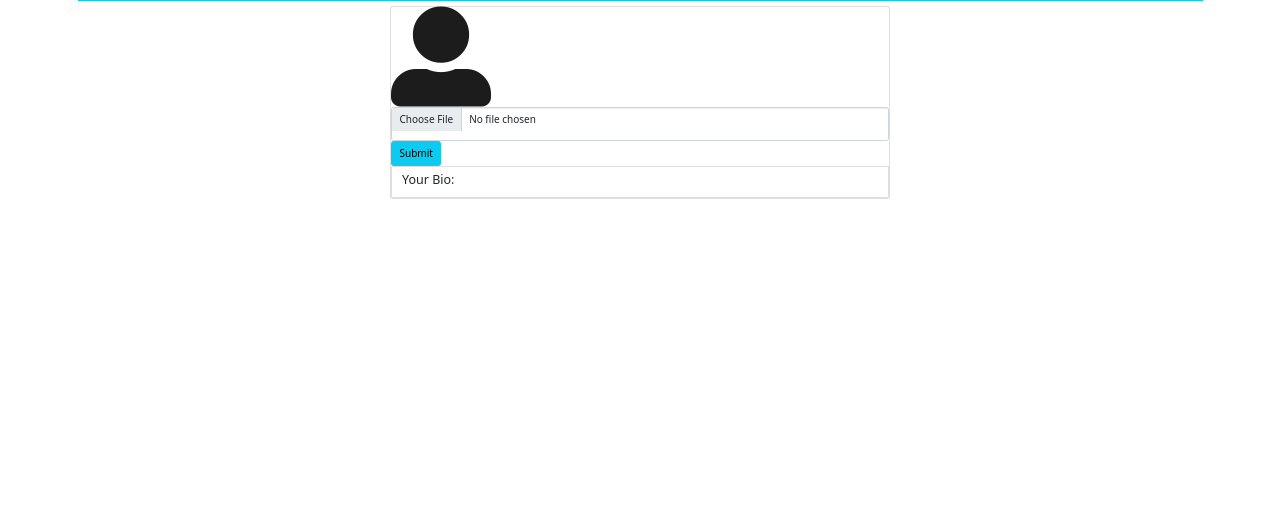
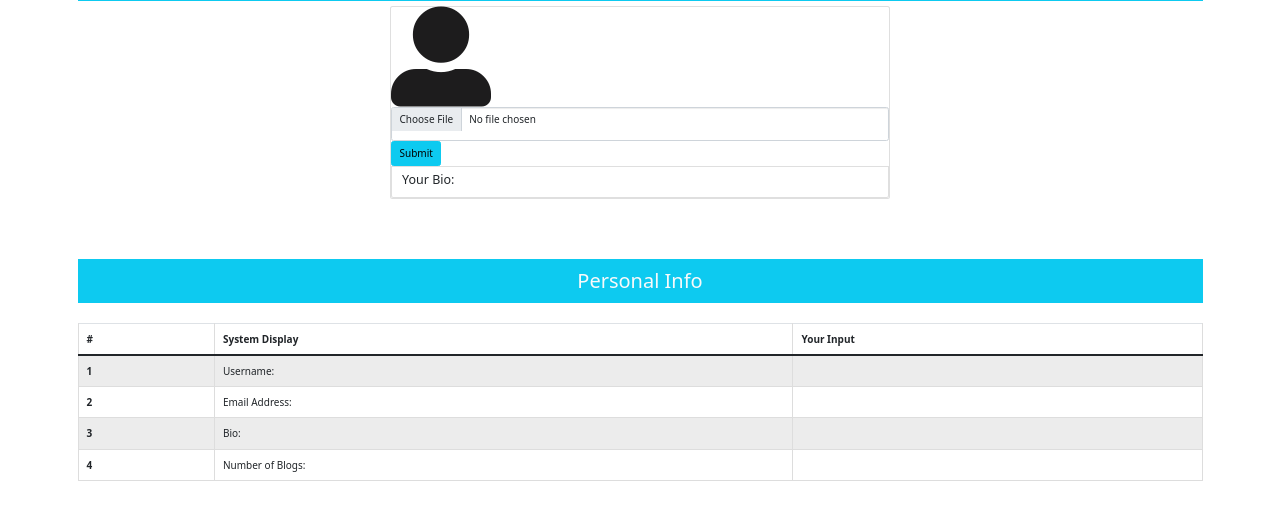
Before and after one commit to LawiOtieno/lawi-blog, a Flask app: template app/templates/profile/profile.html in a window 1280 px wide. Shown: the part 125-645 px from the top of the page. Run offline with Flask 2, Linux system fonts and the light colour scheme; the template is opened without the code that fills it, so the values that code supplies are empty; some libraries are stand-ins or nearby versions.

Commit message:
profile table template created

```diff
--- a/app/templates/profile/profile.html
+++ b/app/templates/profile/profile.html
@@ -43,5 +43,44 @@
       {% endif %}
 
 
+  <br><br>
+  <div>
+    <h2 class="text-center bg-info text-light p-3">Personal Info</h2>
+
+    <!-- Start Table Info -->
+    <br>
+    <table class="table table-striped table-bordered">
+      <thead>
+        <tr>
+          <th scope="col">#</th>
+          <th scope="col">System Display</th>
+          <th scope="col">Your Input</th>
+        </tr>
+      </thead>
+      <tbody>
+        <tr>
+          <th scope="row">1</th>
+          <td>Username:</td>
+          <td>{{user.username| capitalize}}</td>
+        </tr>
+        <tr>
+          <th scope="row">2</th>
+          <td>Email Address:</td>
+          <td>{{user.email}}</td>
+        </tr>
+        <tr>
+          <th scope="row">3</th>
+          <td>Bio:</td>
+          <td>{{user.bio}}</td>
+        </tr>
+        <tr>
+          <th scope="row">4</th>
+          <td>Number of Blogs:</td>
+          <td>{{user.blogs.count()}}</td>
+        </tr>
+      </tbody>
+    </table>
+    <!-- End Table Info -->
+  </div>
 </div>
 {% endblock %}
```
